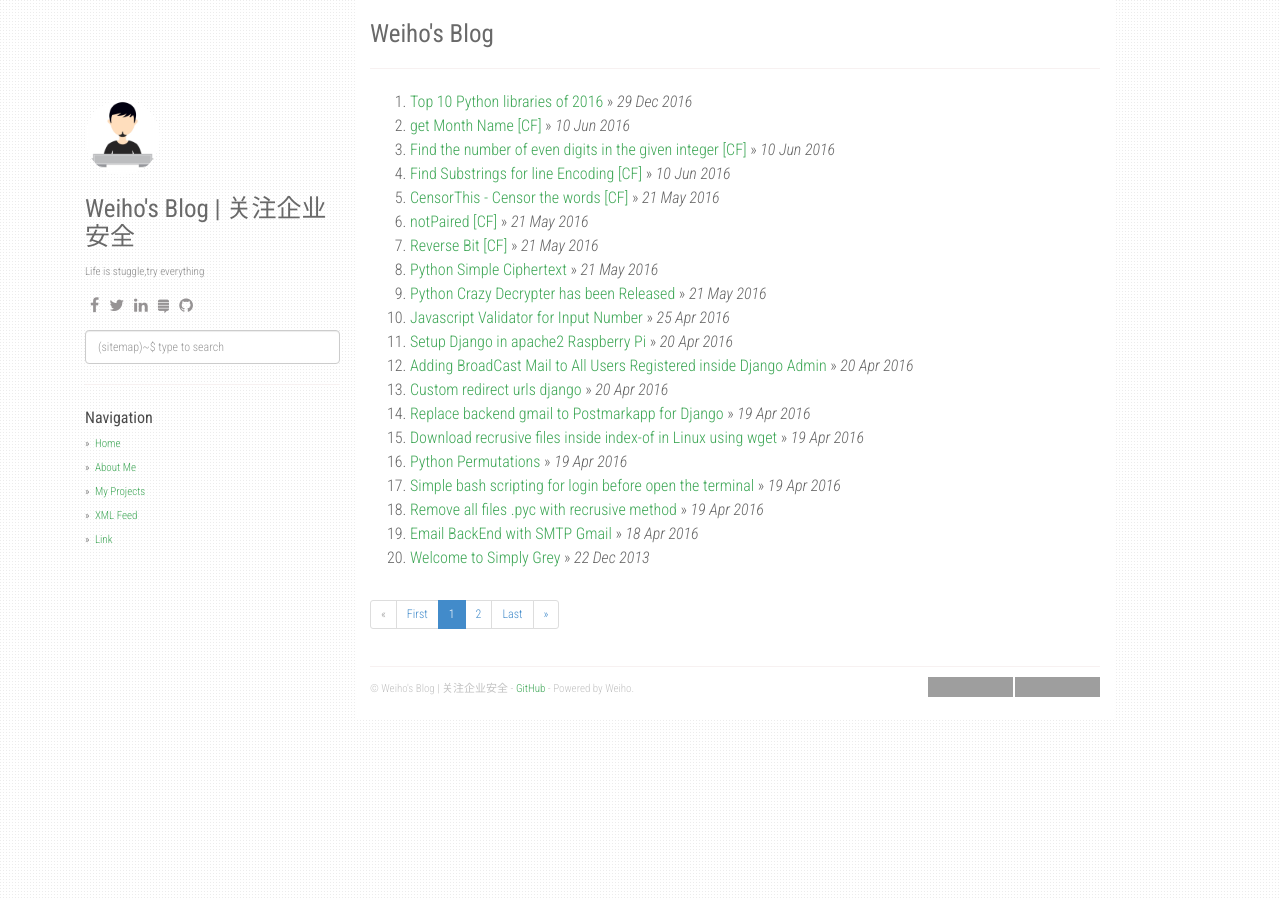
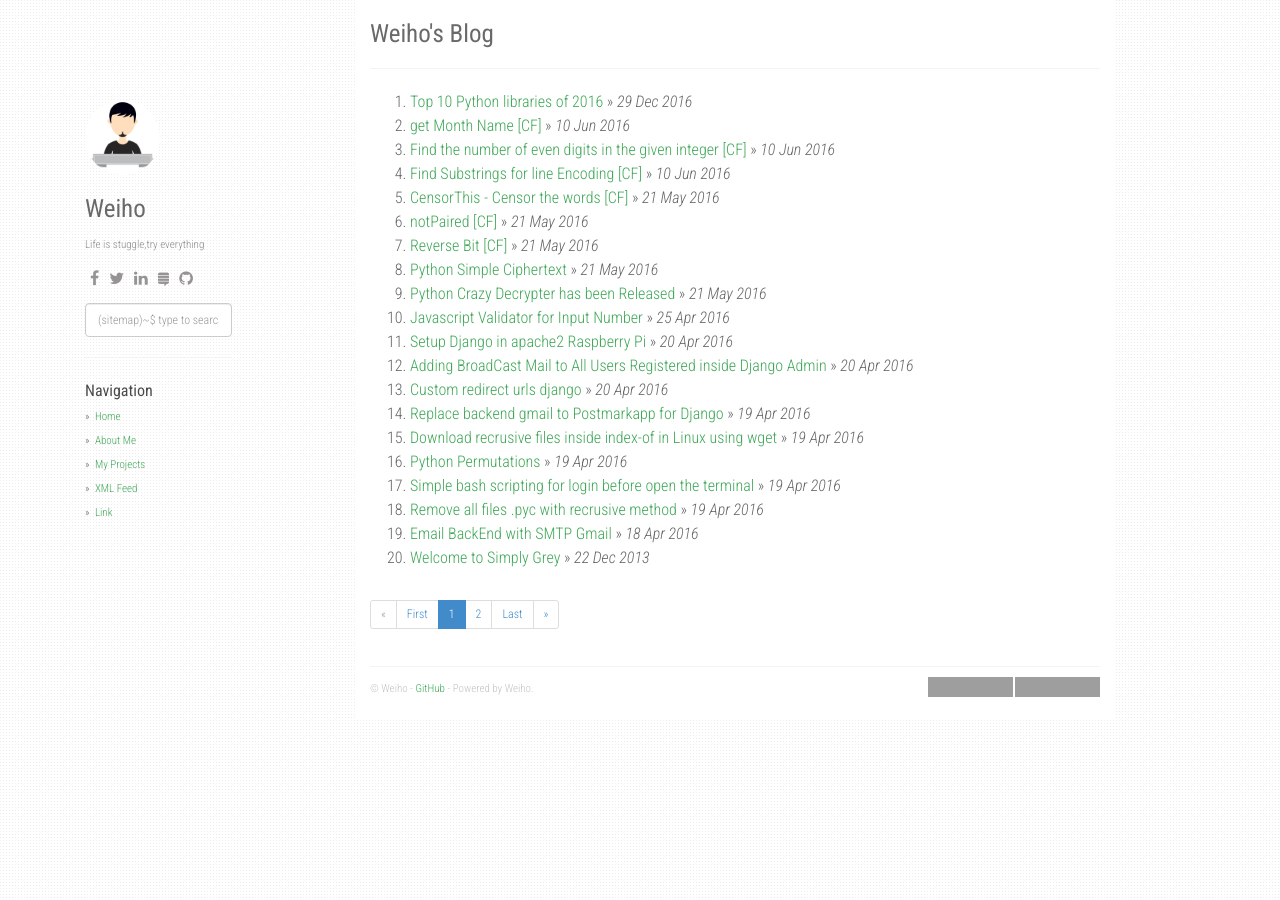
Before and after one commit to we1h0/zhaoweiho.github.io, a Jekyll site: the page built from index.html, in a window 1280 px wide. Built offline with Jekyll 4.4.1, drawn with Linux system fonts in a browser that asks for light colours; nearby versions of some CDN libraries; the list of posts is cut into pages by our own code; grey boxes are pictures that could not be loaded.

Commit message:
Weiho
blog

```diff
--- a/_config.yml
+++ b/_config.yml
@@ -1,6 +1,6 @@
 title: Weiho's Blog
 description: 企业安全,代码审计,Web安全,Linux Hacking,安全架构,内网渗透,Weiho@secbug,Linux/Windows安全运维,安全开发
-author: Weiho's Blog | 关注企业安全
+author: Weiho
 github: https://github.com/zhaoweiho
 about: Life is stuggle,try everything
 disqus_shortname: stackproblems
```
